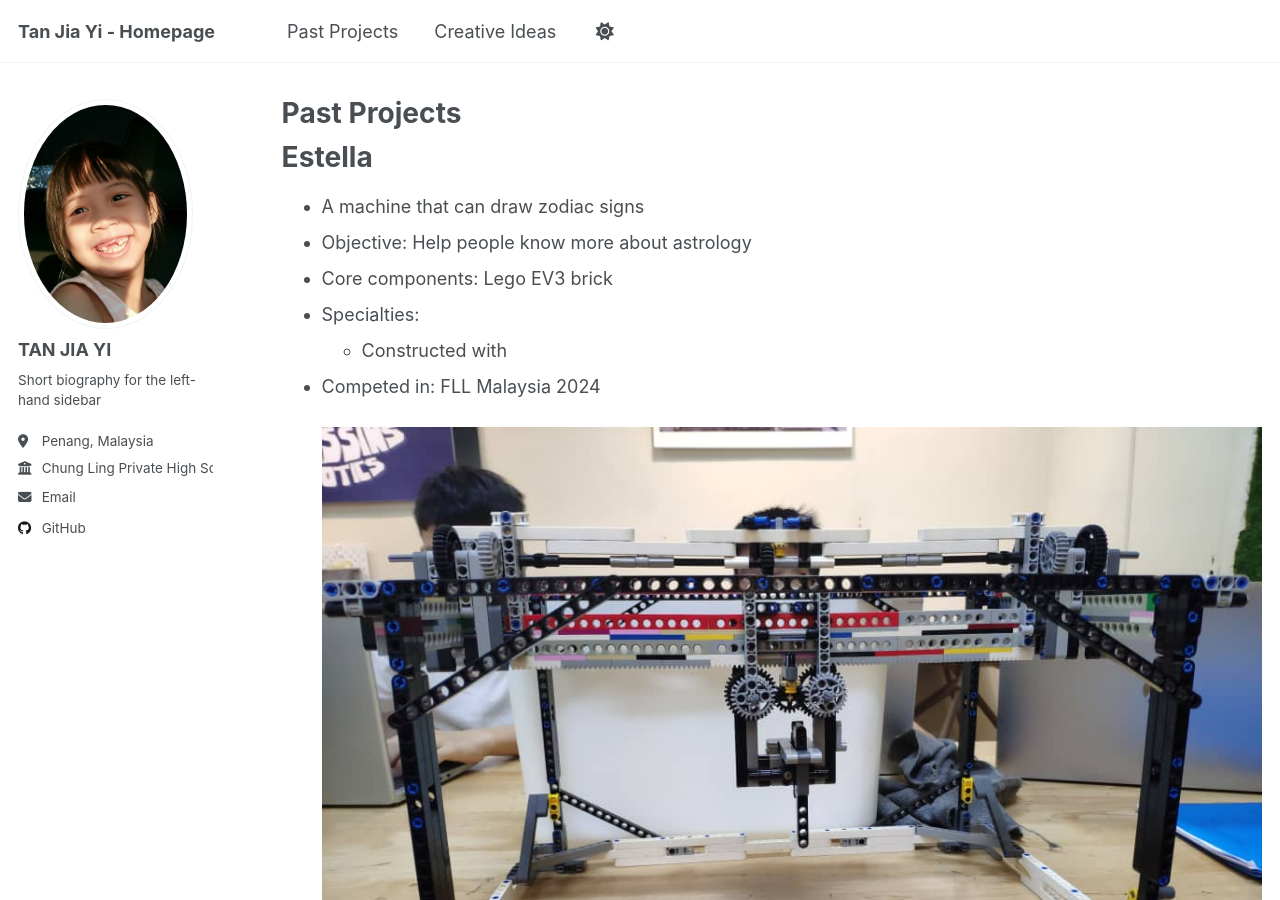
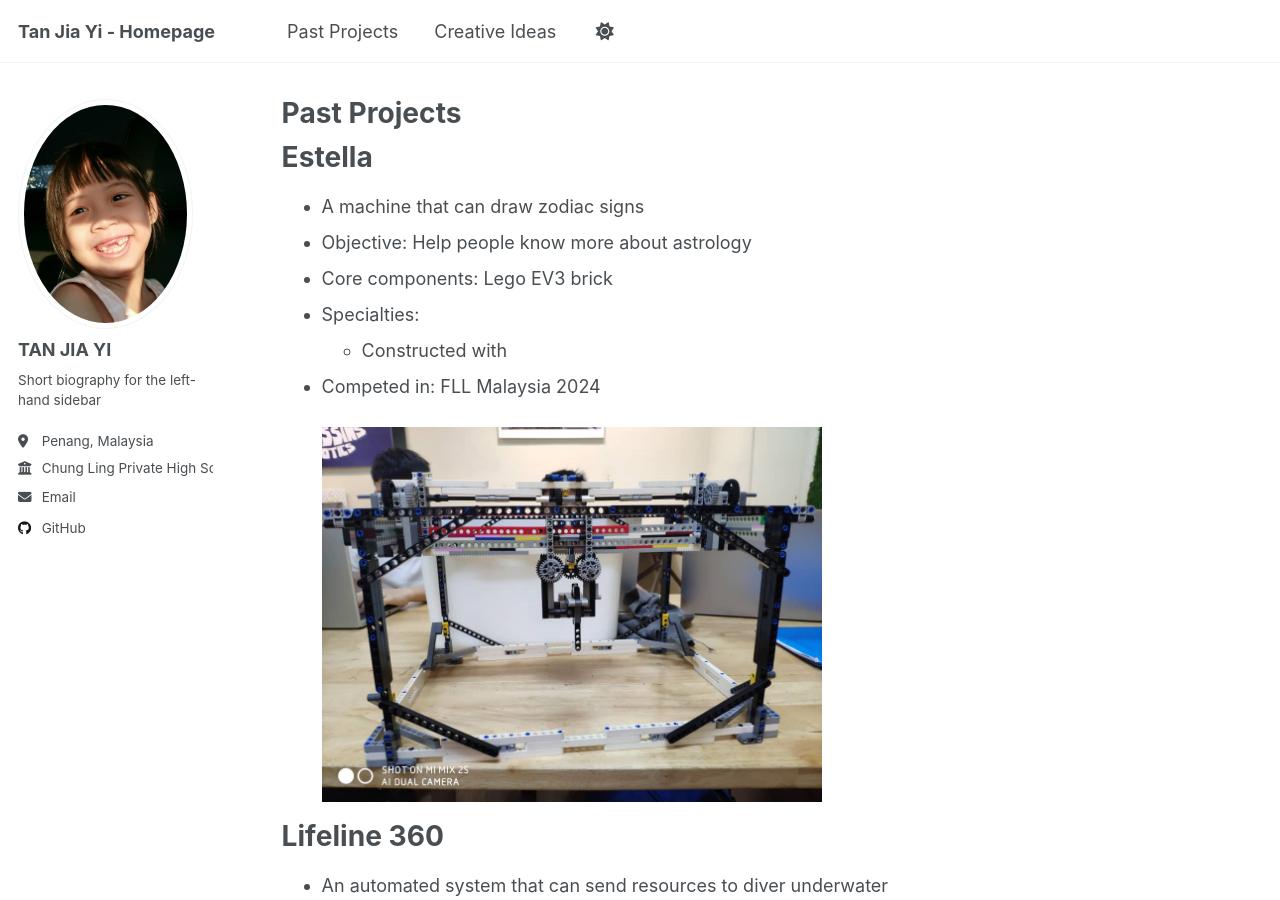
Before and after one commit to TJ2011/TJ2011.github.io, a Jekyll site: the page built from _pages/pastprojects.md, in a window 1280 px wide and 900 px high. Built offline with Jekyll 4.4.1, drawn with Linux system fonts in a browser that asks for light colours; a script that is not in the unit is left out.

Commit message:
update11

```diff
--- a/_pages/pastprojects.md
+++ b/_pages/pastprojects.md
@@ -14,7 +14,7 @@ Estella
 * Core components: Lego EV3 brick
 * Specialties:
   * Constructed with
-* Competed in: FLL Malaysia 2024 <br/><br/><img src= '/images/Estella.jpg'>
+* Competed in: FLL Malaysia 2024 <br/><br/><img src= '/images/Estella.jpg' width="500" height="300">
 
 Lifeline 360
 ======
```
